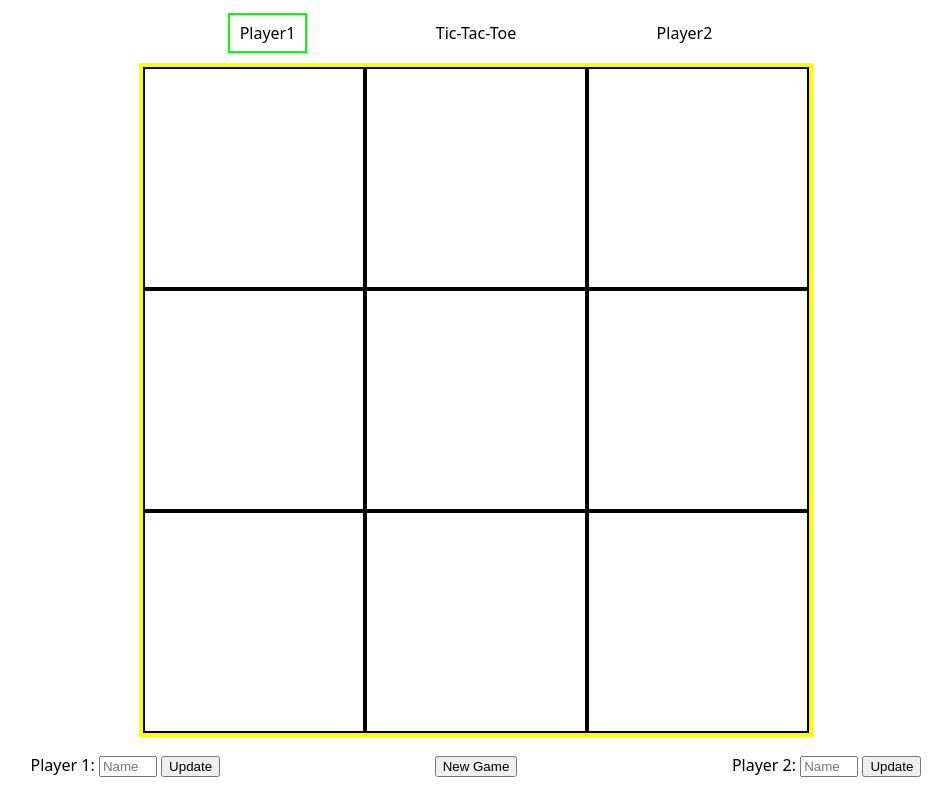
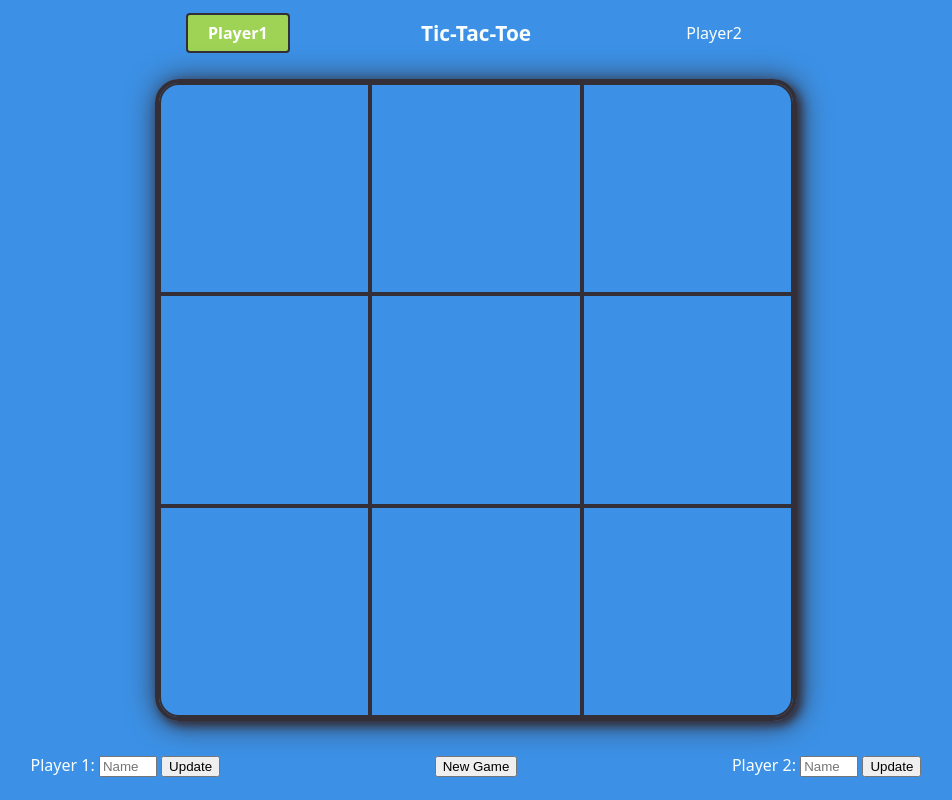
Before and after one commit to rpollard00/tictactoe, a plain HTML site: page index.html in a window 1280 px wide. Shown: the whole page, without its empty margins (164-1116 px from the left). Drawn offline with Linux system fonts and the light colour scheme.

Commit message:
Some styling

```diff
--- a/style.css
+++ b/style.css
@@ -1,12 +1,37 @@
+:root {
+
+    --tufts-blue: #3C91E6;
+    --yellow-green: #9FD356;
+    --raisin-black: #342E37;
+    --baby-powder: #FAFFFD;
+    --coral: #FA824C;
+
+    --bgcolor: var(--tufts-blue);
+    --fgcolor: var(--baby-powder);
+    --border-color: var(--raisin-black);
+    --activebg-color: var(--yellow-green);
+    --buttonbg-color: var(--coral);
+
+    --body-radius: 20px;
+}
+
 body {
     display: grid;
     height: 100dvh;
     grid-template: 1fr 10fr 1fr / 1fr 5fr 1fr;
 
+    background-color: var(--bgcolor);
+    color: var(--fgcolor);
+
     justify-items: center;
     align-items: center;
 
     font-family: system-ui, -apple-system, BlinkMacSystemFont, 'Segoe UI', Roboto, Oxygen, Ubuntu, Cantarell, 'Open Sans', 'Helvetica Neue', sans-serif;
+}
+
+h1 {
+    font-weight: bold;
+    font-size: 1.3rem;
 }
 
 .header {
@@ -22,17 +47,32 @@ body {
 .player-header {
     display: block;
     padding: 10px;
+    padding-inline: 20px;
+    border-radius: 4px;
 
+}
+
+.active-player {
+    background-color: var(--activebg-color);
+    border: 2px solid var(--raisin-black);
+    /* color: var(--raisin-black); */
+    color: white;
+    font-weight: bold;
 }
 
 .container {
     grid-column: 2 / 3;
     grid-row: 2 / 3;
-    height: 100%;
+    height: 95%;
     aspect-ratio: 1 / 1;
-    border: 4px solid yellow;
+    border: 4px solid var(--border-color);
     display: flex;
     flex-direction: column;
+
+    box-shadow: 4px 4px 10px var(--raisin-black),
+        2px 2px 30px var(--raisin-black);
+
+    border-radius: 24px;
 }
 
 .grid-row {
@@ -40,15 +80,27 @@ body {
     flex: 1 1 0;
 }
 
-.active-player {
-    border: 2px solid lime;
 
+.grid-row:first-child>.grid-cell:first-child {
+    border-top-left-radius: var(--body-radius);
+}
+
+.grid-row:first-child>.grid-cell:last-child {
+    border-top-right-radius: var(--body-radius);
+}
+
+.grid-row:last-child>.grid-cell:first-child {
+    border-bottom-left-radius: var(--body-radius);
+}
+
+.grid-row:last-child>.grid-cell:last-child {
+    border-bottom-right-radius: var(--body-radius);
 }
 
 .grid-cell {
     flex: 1 1 0;
 
-    border: 2px solid black;
+    border: 2px solid var(--border-color);
 
     display: grid;
     justify-items: center;
```
